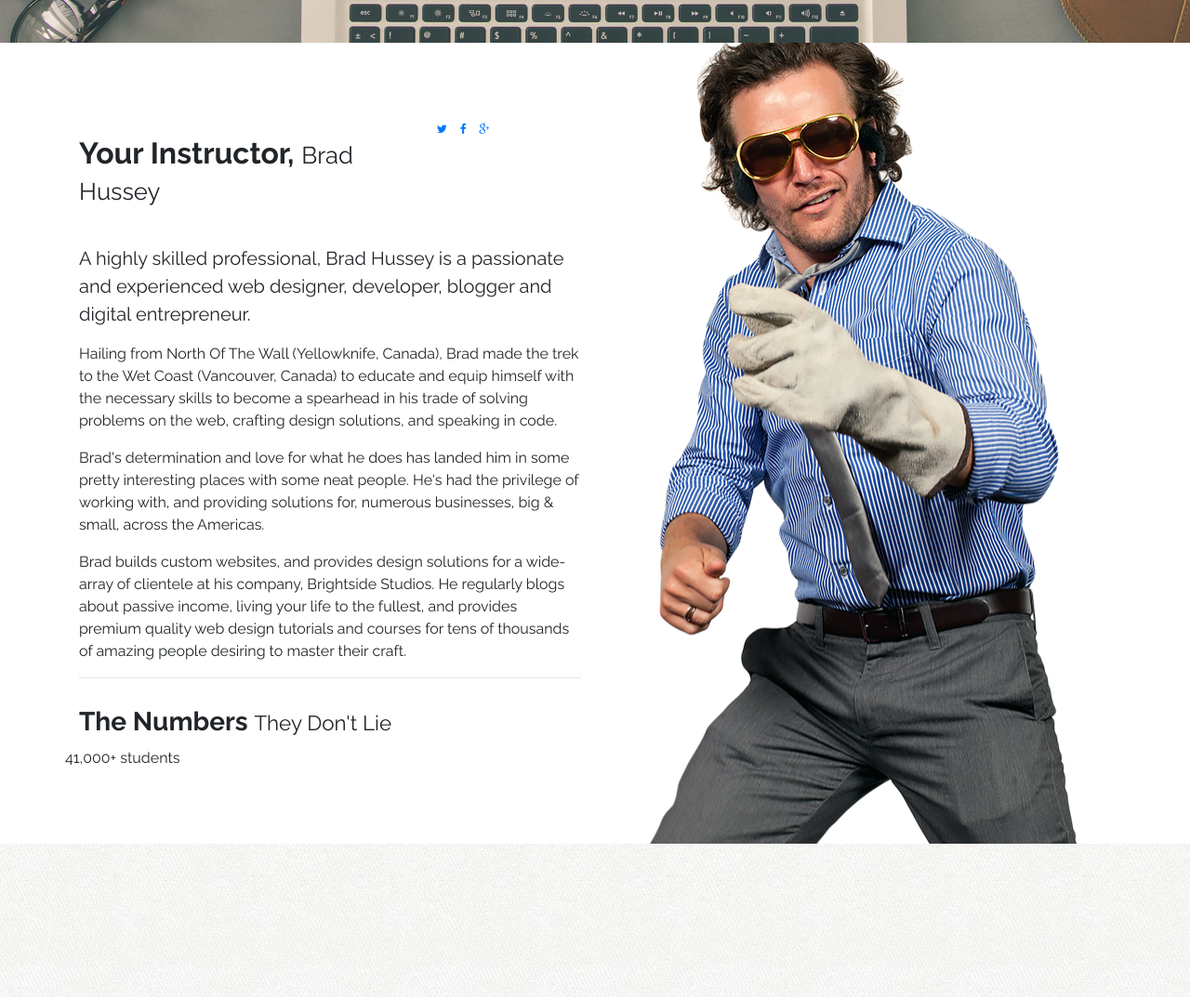
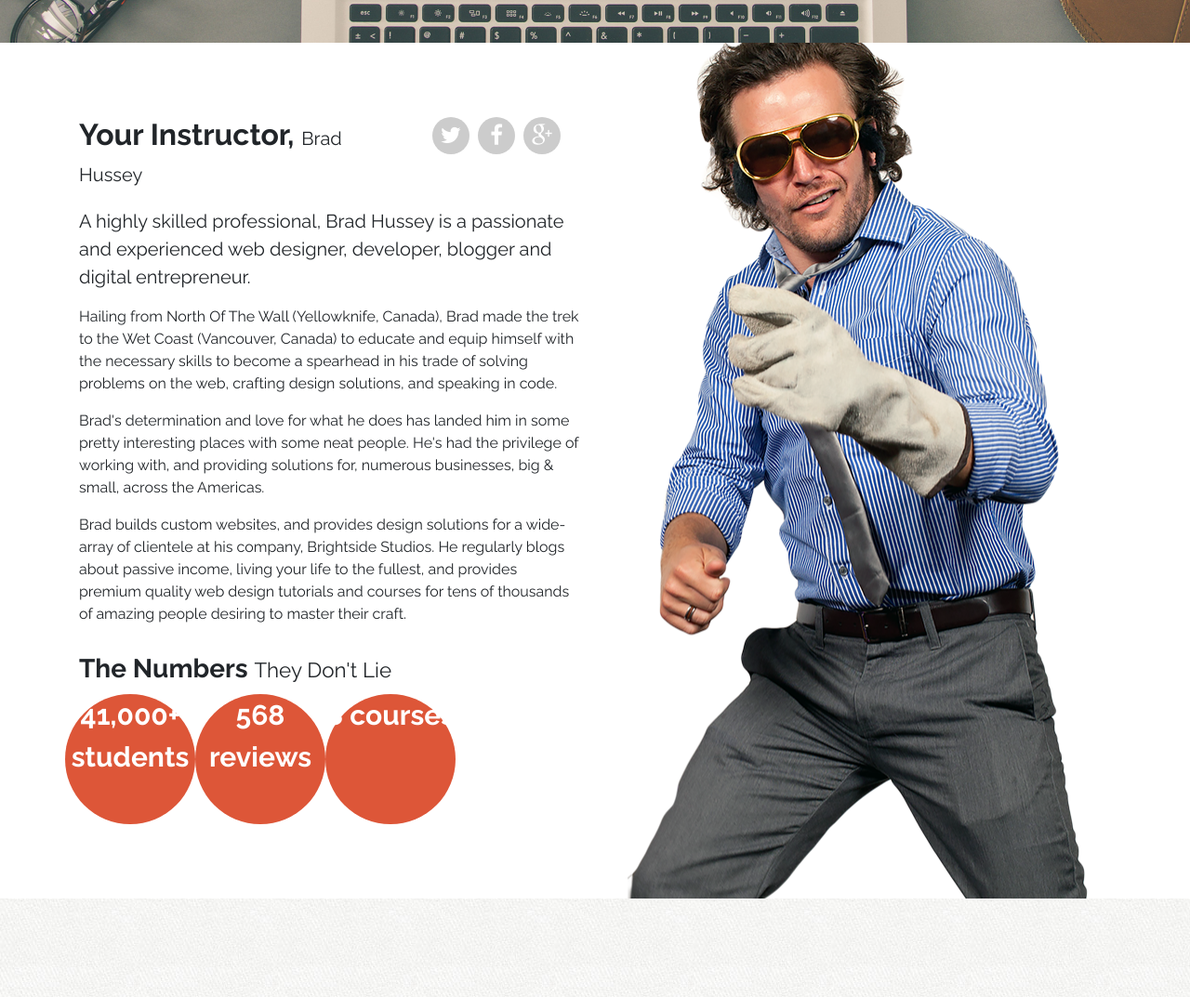
Before and after one commit to smontoro/Bootstrap2Wordpress, a plain HTML site: page index.html in a window 1280 px wide. Shown: the part 4600-5673 px from the top of the page at 93% size. Drawn offline with nearby package versions, Linux system fonts and the light colour scheme; a web font is replaced by a local one.

Commit message:
finished instructor section

```diff
--- a/assets/css/custom.css
+++ b/assets/css/custom.css
@@ -58,6 +58,34 @@ button, input, .btn, a.btn {
 
 .modal-content {
 	background: url('../img/tile.jpg') top left repeat;
+}
+
+.badge.social {
+	background: #ccc;
+	font-size: 24px;
+	height: 40px;
+	width: 40px;
+	text-align: center;
+	line-height: 40px;
+	margin: 0 5px 20px 0;
+	padding:0;
+	-webkit-border-radius: 50px;
+	-moz-border-radius: 50px;
+	border-radius: 50px;
+	color: white;
+}
+
+.badge.social.twitter:hover {
+	background: #55acee;
+}
+
+.badge.social.facebook:hover{
+	background: #3b5998;
+
+}
+
+.badge.social.gplus:hover {
+	background: #db4b39;
 }
 
 /* ========= HERO =============*/
@@ -186,6 +214,26 @@ section h3 {
 	background: white url('../img/brad-elvis.png') 90% -10px no-repeat;
 }
 
+#instructor h2 {
+	margin: 0 0 20px;
+}
+
+#instructor h2 small {
+	font-size: 20px;
+}
+
+#instructor .num {
+	font-size: 30px;
+	font-weight: bold;
+	color: white;
+	height: 140px;
+	width: 140px;
+	text-align: center;
+	background: #dd5638;
+	-webkit-border-radius:100%;
+	-moz-border-radius:100%;
+}
+
 /* ==== CUSTOM ICON SPRITES ==== */
 
 i.ci {
--- a/index.html
+++ b/index.html
@@ -259,7 +259,7 @@
 						<div class="col-lg-4">
 							<a href="https://twitter.com/bradhussey" target="_blank" class="badge social twitter"><i class="fa fa-twitter"></i></a>
 							<a href="https://facebook.com/bradhussey" target="_blank" class="badge social facebook"><i class="fa fa-facebook"></i></a>
-							<a href="https://plus.google.com/+bradhussey" target="_blank" class="badge gplus twitter"><i class="fa fa-google-plus"></i></a>
+							<a href="https://plus.google.com/+bradhussey" target="_blank" class="badge social gplus"><i class="fa fa-google-plus"></i></a>
 						</div><!--col-lg-4-->
 					</div><!--row-->
 					<p class="lead">A highly skilled professional, Brad Hussey is a passionate and experienced web designer, developer, blogger and digital entrepreneur.<p>
@@ -270,25 +270,38 @@
 
 					<p>Brad builds custom websites, and provides design solutions for a wide-array of clientele at his company, Brightside Studios. He regularly blogs about passive income, living your life to the fullest, and provides premium quality web design tutorials and courses for tens of thousands of amazing people desiring to master their craft.</p>
 
-					<hr>
-
 					<h3>The Numbers <small>They Don't Lie</small></h3>
-
 					<div class="row">
 						<div class="col-xs-4">
-							<div class="num-content">
-								41,000+ <span>students</span>
-							</div><!-- num-content -->
-						</div><!--num-->
-					</div><!--end col-->
+							<div class="num">
+								<div class="num-content">
+									41,000+ <span>students</span>
+								</div><!-- num-content -->
+							</div><!-- num -->
+						</div><!-- end col -->
 
+						<div class="col-xs-4">
+							<div class="num">
+								<div class="num-content">
+									568 <span>reviews</span>
+								</div><!-- num-content -->
+							</div><!-- num -->
+						</div><!-- end col -->
 
+						<div class="col-xs-4">
+							<div class="num">
+								<div class="num-content">
+									8 <span>courses</span>
+								</div><!-- num-content -->
+							</div><!-- num -->
+						</div><!-- end col -->
+					</div><!-- row -->
 
-				</div><!--col sm 8-->
+				</div><!-- end col -->
+			</div><!-- row -->
+		</div><!-- container -->
+	</section><!-- instructor -->
 
-			</div><!--row-->
-		</div><!--container-->
-	</section><!--instructor-->
 
 	<!--====================TESTIMONIALS===================-->
 	<section></section>
```
